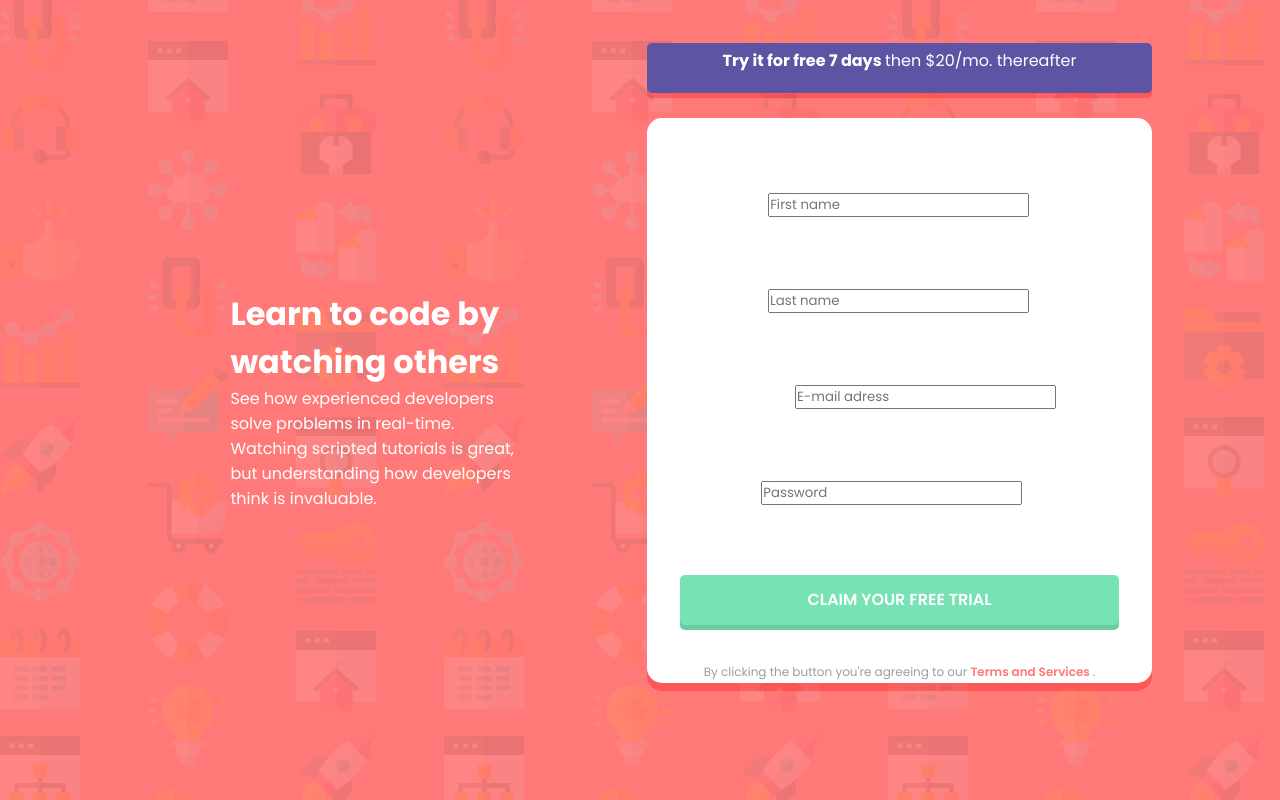
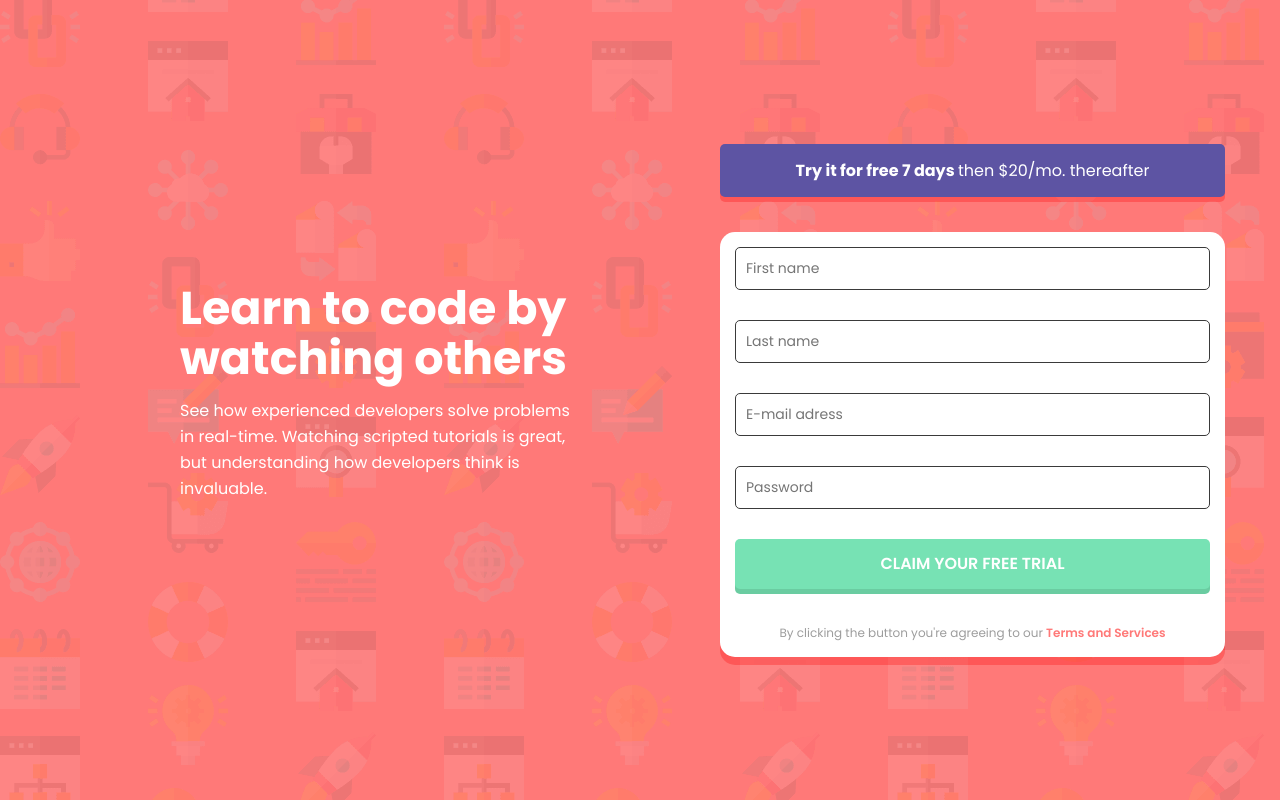
Before and after one commit to devfalcaoo/mentoria-desafio1-opovo, a plain HTML site: page index.html in a window 1280 px wide. Drawn offline with Linux system fonts and the light colour scheme.

Commit message:
fix: reorganização do código

```diff
--- a/index.html
+++ b/index.html
@@ -11,60 +11,59 @@
     <body>
         <div class="main">
 
+            <!-- TITULO -->
             <div class="titulo_paragrafo">
                 <h1>Learn to code by watching others</h1>
                 <p class="texto_baixo_titulo">
                     See how experienced developers solve problems in real-time. Watching scripted tutorials is great, but understanding how developers think is invaluable.
                 </p>
             </div>
+            <!-- TITULO -->
 
-            <!-- Seção do formulário -->
-            <div class="direito_itens">
-
+                <div class="c-container__box">
                     <div class="paragrafo_roxo">
                         <p><strong>Try it for free 7 days </strong>then $20/mo. thereafter</p>
                     </div>
-
+                    <!-- Seção do formulário -->
+                    <div class="direito_itens">
                         <div class="formulario">
                             <form id="form" class="form" novalidate>
                                 <div class="form-control">
-                                <label for="First-name">First name</label>
+
                                     <input type="text" id="First-name" placeholder="First name">
                                     <i><img src="intro-component-with-signup-form-master/images/icon-error.svg" alt="icon-error"></i>
-                                <i><img src="intro-component-with-signup-form-master/images/icon-check.png" alt=""></i>
-                                <small>Mensagem de erro</small>
+                                    <!-- <i><img src="intro-component-with-signup-form-master/images/icon-check.png" alt=""></i> -->
+                                    <!-- <small>Mensagem de erro</small> -->
                                 </div>
 
                                 <div class="form-control">
-                                <label for="Last-name">Last name</label>
                                     <input type="text" id="Last-name" placeholder="Last name" required>
                                     <i><img src="intro-component-with-signup-form-master/images/icon-error.svg" alt="icon-error"></i>
-                                <i><img src="intro-component-with-signup-form-master/images/icon-check.png" alt=""></i>
-                                <small>Mensagem de erro</small>
+                                    <!-- <i><img src="intro-component-with-signup-form-master/images/icon-check.png" alt=""></i> -->
+                                    <!-- <small>Mensagem de erro</small> -->
                                 </div>
 
                                 <div class="form-control">
-                                <label for="email">E-mail adress</label>
+
                                     <input type="email" id="email" placeholder="E-mail adress" required>
                                     <i><img src="intro-component-with-signup-form-master/images/icon-error.svg" alt="icon-error"></i>
-                                <i><img src="intro-component-with-signup-form-master/images/icon-check.png" alt=""></i>
-                                <small>Mensagem de erro</small>
+                                    <!-- <i><img src="intro-component-with-signup-form-master/images/icon-check.png" alt=""></i> -->
+                                    <!-- <small>Mensagem de erro</small> -->
                                 </div>
 
                                 <div class="form-control">
-                                <label for="password">Password</label>
+
                                     <input type="password" id="password" placeholder="Password" required>
                                     <i><img src="intro-component-with-signup-form-master/images/icon-error.svg" alt="icon-error"></i>
-                                <i><img src="intro-component-with-signup-form-master/images/icon-check.png" alt=""></i>
-                                <small>Mensagem de erro</small>
+                                    <!-- <i><img src="intro-component-with-signup-form-master/images/icon-check.png" alt=""></i> -->
+                                    <!-- <small>Mensagem de erro</small> -->
                                 </div>
 
                                 <button type="submit">CLAIM YOUR FREE TRIAL</button>
+                                <footer>By clicking the button you're agreeing to our <span> Terms and Services </span></footer>
+                            </form>
                         </div>
-
-                        <footer>By clicking the button you're agreeing to our <span> Terms and Services </span> .</footer>
-
-                    </form>
+                    </div>
                 </div>
             </div>
         </body>
--- a/style.css
+++ b/style.css
@@ -12,13 +12,11 @@
 body {
     background-color: #ff7978;
     background-image: url('intro-component-with-signup-form-master/images/bg-intro-desktop.png');
-    box-sizing: cover;
     color: #FFFFFF;
     display: flex;
     justify-content: center; /* Espaçamento entre o texto e o formulário */
     align-items: center;
     min-height: 100vh; /* Altura mínima da tela */
-    padding: 0 10%; /* Espaçamento lateral */
     overflow: hidden; /* Oculta o conteúdo que transborda */
 }
 
@@ -29,45 +27,55 @@ body {
     max-width: 1200px;
     width: 100%;
     gap: 10px; /* Espaçamento entre os itens */
+    padding: 15px;
 }
 
 /*Título e parágrafo*/
 .titulo_paragrafo {
     display: flex; /* Flexbox para alinhar os itens */
-    margin: 10% 10%; /* Margem do título e parágrafo */
-    align-items: center; /* Alinha os itens verticalmente */
     justify-content: space-between; /* Espaçamento entre os itens */
     flex-flow: column; /* Direção da coluna */
-    text-align: left; /* Alinhamento do texto */
+    margin-bottom: 15px; /* Espaçamento entre os itens */
+    padding: 125px;
+}
+
+.titulo_paragrafo h1 {
+    line-height: 50px; /* Altura da linha */
+    font-size: 46px; /* Tamanho da fonte */
+    align-self: center;
+    margin-bottom: 15px;
+}
+
+.titulo_paragrafo p {
+    line-height: 26px;
+    font-size: 16px;
+    text-align: left;
 }
 
 /*Título de valor $*/
 .paragrafo_roxo{
-    margin: 10px; /* Margem do parágrafo */
-    padding: 5px; /* Preenchimento do parágrafo */
-    background-color: #5D54A3; /* Cor de fundo do parágrafo */
-    border-radius: 5px; /* Borda arredondada do parágrafo */
-    box-shadow: 0px 5px 0px #FB010147; /* Sombra do parágrafo */
-    width: 505px; /* Largura do parágrafo */
-    height: 50px; /* Altura do parágrafo */
-    text-align: center; /* Alinhamento do texto*/
-    margin-top: -90px; /* Move para cima */
-    margin-bottom: 80px; /* Espaço abaixo */
-    margin-left: -15px;
+    padding: 14px 53px;
+    background-color: #5D54A3;
+    border-radius: 5px;
+    box-shadow: 0px 5px 0px #FB010147;
+    width: 505px;
+    margin-bottom: 35px;
+    display: flex;
+    flex-direction: column;
+    align-items: center;
 }
 
 /*div do formulário*/
+/* ================== CONTAINER FORMULÁRIO ==================== */
 .direito_itens {
     background-color: #FFFFFF ; /*Cor de fundo do formulário*/
     border-radius: 15px; /*Borda arredondada do formulário*/
     box-shadow: 0px 8px 0px #FB010147; /*Sombra do formulário*/
-    margin: 20px auto; /*Margem do formulário*/
-    max-width: 505px; /*Largura máxima do formulário*/
     max-height: 565px; /*Altura máxima do formulário*/
     opacity: 1; /*Opacidade do formulário*/
     padding: 15px;
 }
-
+/* ================== /CONTAINER FORMULÁRIO ==================== */
 .header {
     text-align: left;
     max-width: 500px;
@@ -75,34 +83,31 @@ body {
 }
 
 .form {
-    padding: 18px; /*Preenchimento do formulário*/
     display: flex;
     flex-direction: column;
     gap: 15px;
 }
 
 .form-control {
-    margin-bottom: 10px; /*Margem inferior do formulário*/
-    padding-bottom: 20px; /*Preenchimento inferior do formulário*/
     position: relative; /*Posição relativa do formulário*/
 }
 
-.form-content label {
+.form label {
     display: inline-block; /*Exibe o rótulo em linha*/
     margin-bottom: 4px; /*Margem inferior do rótulo*/
 }
 
-.form-content input {
+.form input {
     display: block; /* Exibe o campo de entrada em bloco */
     width: 100%; /* Largura total */
     border-radius: 5px; /* Bordas arredondadas */
     padding: 10px; /* Preenchimento interno */
-    border: 1px solid #ccc; /* Borda cinza clara */
+    border: 1px solid #3A3A3A; /* Borda cinza clara */
     font-size: 14px; /* Tamanho da fonte */
     margin-bottom: 15px; /* Espaçamento entre os campos */
 }
 
-.form-content input:focus {
+.form input:focus {
     outline: none; /*Remove o contorno do campo de entrada*/
     border-color: #77E2B4; /*Cor da borda do campo de entrada ao focar*/
     box-shadow: 0px 5px 0px #6ACCA1; /*Sombra do campo de entrada ao focar*/
@@ -184,3 +189,20 @@ span {
     visibility: visible;
     color: #e74c3c;
 }
+
+/* =========== MEDIA QUERI ============== */
+@media (max-width: 900px) {
+    .main {
+        display: block;
+    }
+    .paragrafo_roxo {
+        width: auto;
+    }
+    .titulo_paragrafo h1 {
+        font-size: 38px
+        padding: auto;
+    }
+    .titulo_paragrafo p {
+        font-size: 14px;
+        padding: auto;
+    }
```
Lines whose indentation alone changed are shown as unchanged.
